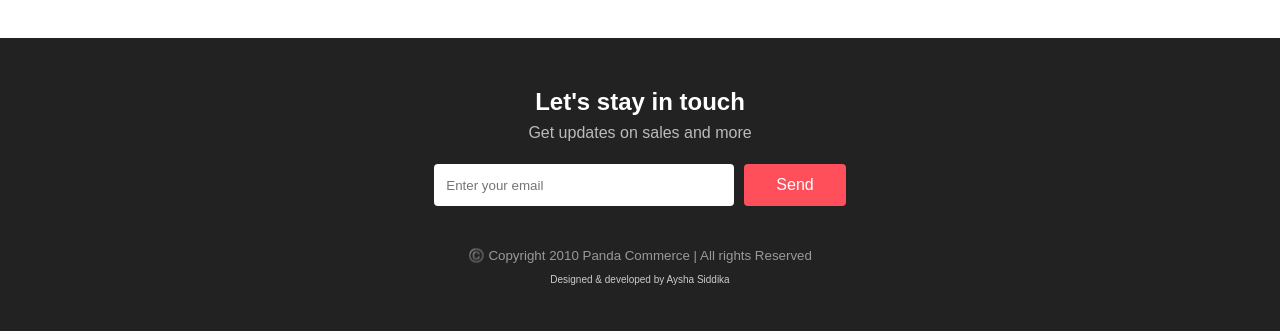
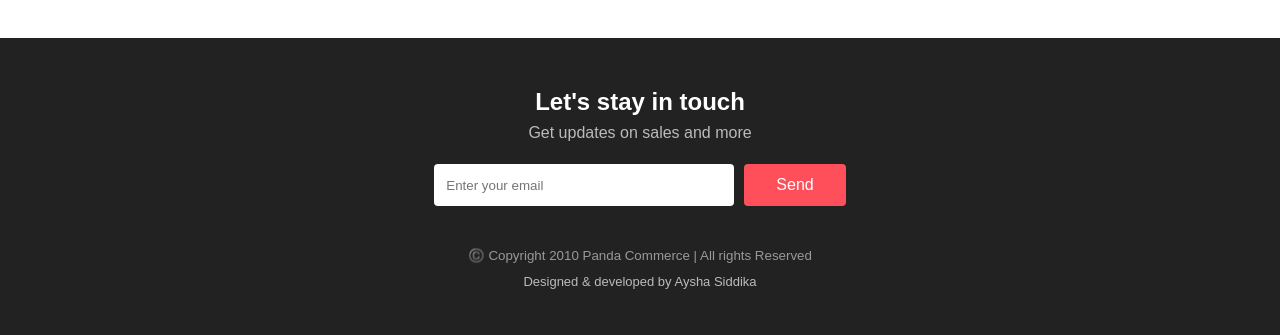
Before and after one commit to Ayshasiddika444/panda-commerce, a plain HTML site: page index.html in a window 1280 px wide. Shown: the part 2663-2998 px from the top of the page. Drawn offline with Linux system fonts and the light colour scheme.

Commit message:
Update style.css

```diff
--- a/css/style.css
+++ b/css/style.css
@@ -129,4 +129,4 @@ footer small { color: #999; }
 @media (max-width: 600px) {
   .mission-images { grid-template-columns: 1fr; }
 }
-.credit { margin-top: 10px; font-size: 10px; color: #CCC; }
+.credit { margin-top: 10px; font-size: 13px; color: #bbb; }
```
